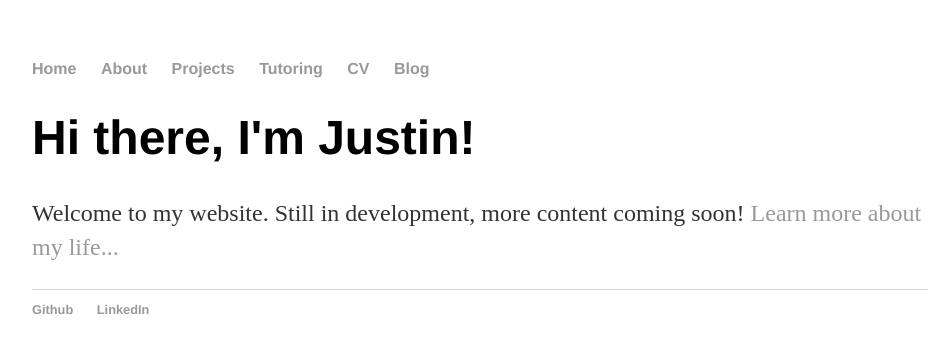
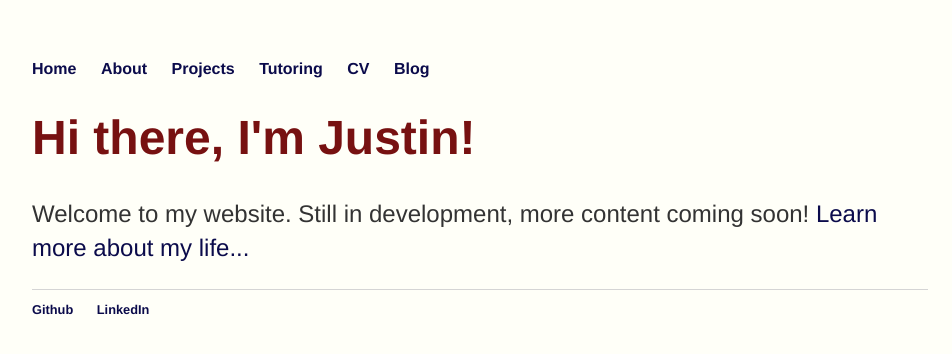
Before and after one commit to JustJustinPark/justjustinpark.github.io, a Jekyll site: the page built from index.html, in a window 1280 px wide. Shown: the top 354 px of the page, without its empty margins (160-1112 px from the left). Built offline with Jekyll 4.4.1, drawn with Linux system fonts in a browser that asks for light colours.

Commit message:
Configure initial color palette

```diff
--- a/css/main.css
+++ b/css/main.css
@@ -1,15 +1,22 @@
+:root {
+    --main-bg-color: #FFFFF8;
+    --main-heading-color: #771111;
+    --main-text-color: #333333;
+}
+
 body {
     margin: 60px auto;
     width: 70%;
+    background-color: var(--main-bg-color);
 }
 
 footer {
-    border-top: 1px solid #d5d5d5;
+    border-top: 1px solid #D5D5D5;
     font-size: .8em;
 }
 
 nav ul, footer ul {
-    font-family:'Helvetica', 'Arial', 'Sans-Serif';
+    font-family: 'Helvetica', 'Arial', 'Sans-Serif';
     padding: 0px;
     list-style: none;
     font-weight: bold;
@@ -21,21 +28,24 @@ nav ul li, footer ul li {
 
 a {
     text-decoration: none;
-    color: #999;
+    color: #0B0B4B;
 }
 a:hover {
     text-decoration: underline;
+    color: #0F0F66
 }
 
 h1 {
     font-size: 3em;
-    font-family:'Helvetica', 'Arial', 'Sans-Serif';
+    font-family: 'Helvetica', 'Arial', 'Sans-Serif';
+    color: var(--main-heading-color);
 }
 
 p {
     font-size: 1.5em;
+    font-family: 'Helvetica', 'Arial', 'Sans-Serif';
     line-height: 1.4em;
-    color: #333;
+    color: var(--main-text-color);
 }
 
 ul.posts {
```
